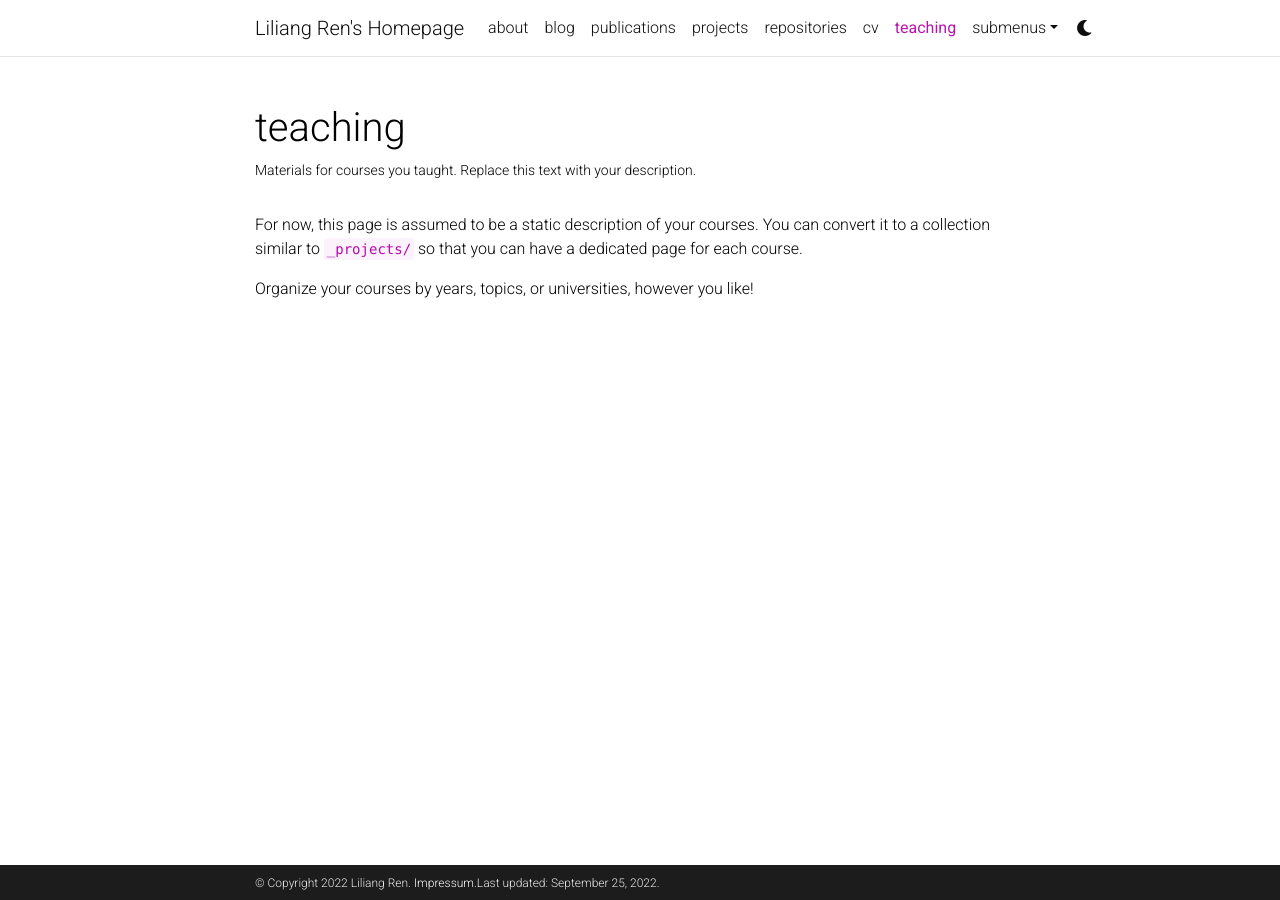
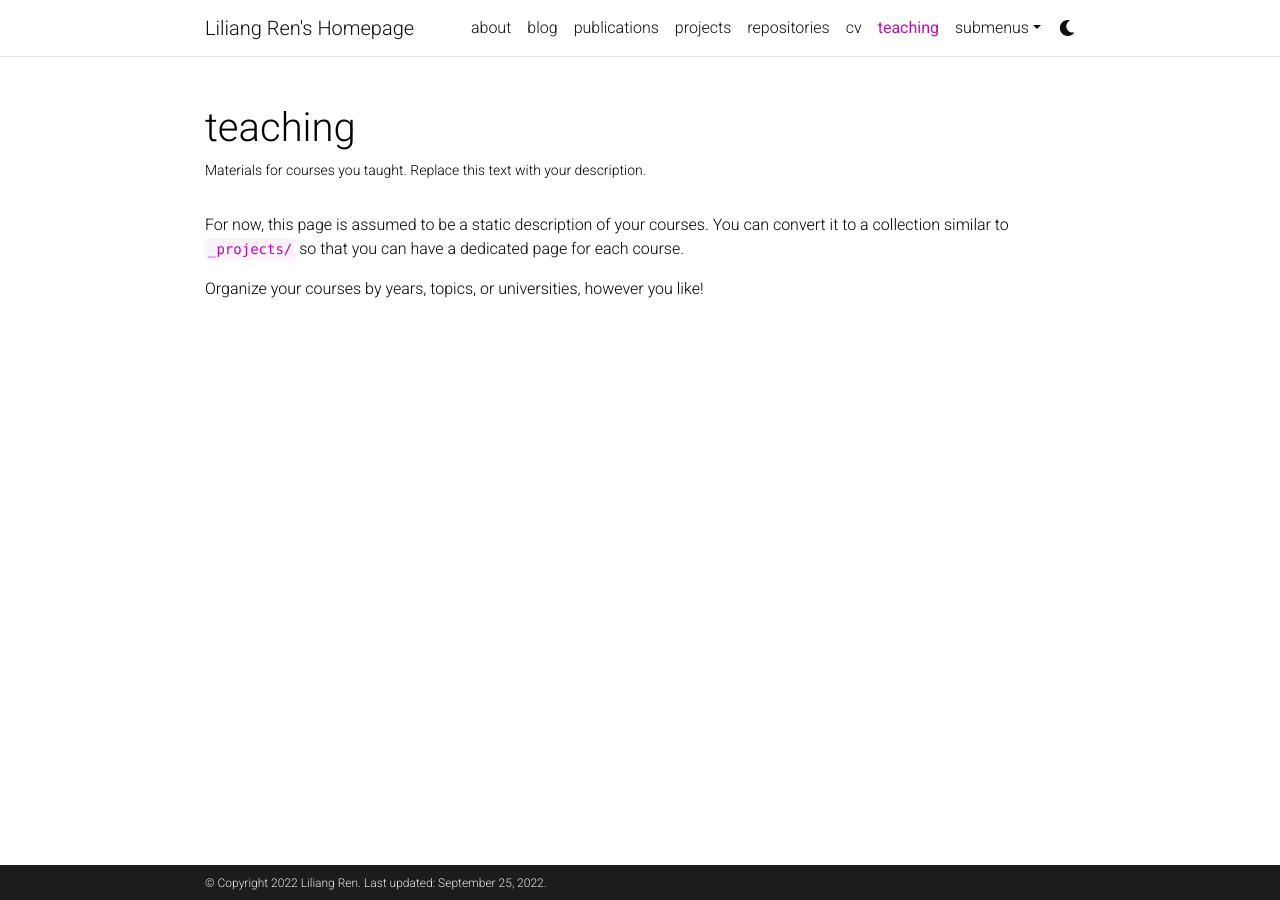
Before and after one commit to renll/renll.github.io, a Jekyll site: the page built from _pages/teaching.md, in a window 1280 px wide. Built offline with Jekyll 4.4.1, drawn with Linux system fonts in a browser that asks for light colours; comment, search, counter and statistics services are not loaded; a style sheet for code colours, icons or effects is not loaded.

Commit message:
Update _config.yml

```diff
--- a/_config.yml
+++ b/_config.yml
@@ -16,12 +16,12 @@
 # keywords: jekyll, jekyll-theme, academic-website, portfolio-website  # add your own keywords or leave empty
 
 lang: en # the language of your site (for example: en, fr, cn, ru, etc.)
-icon:   # the emoji used as the favicon (alternatively, provide image name in /assets/img/)
+icon: ⚛️ # the emoji used as the favicon (alternatively, provide image name in /assets/img/)
 
 url: # the base hostname & protocol for your site
 # baseurl: /al-folio # the subpath of your site, e.g. /blog/
 last_updated: true # set to true if you want to display last updated in the footer
-impressum_path: ⚛️ # set to path to include impressum link in the footer, use the same path as permalink in a page, helps to conform with EU GDPR
+#impressum_path: # set to path to include impressum link in the footer, use the same path as permalink in a page, helps to conform with EU GDPR
 
 # -----------------------------------------------------------------------------
 # Theme
@@ -51,7 +51,7 @@
 footer_fixed: true
 
 # Dimensions
-max_width: 800px
+max_width: 900px
 
 # TODO: add layout settings (single page vs. multi-page)
 
```
